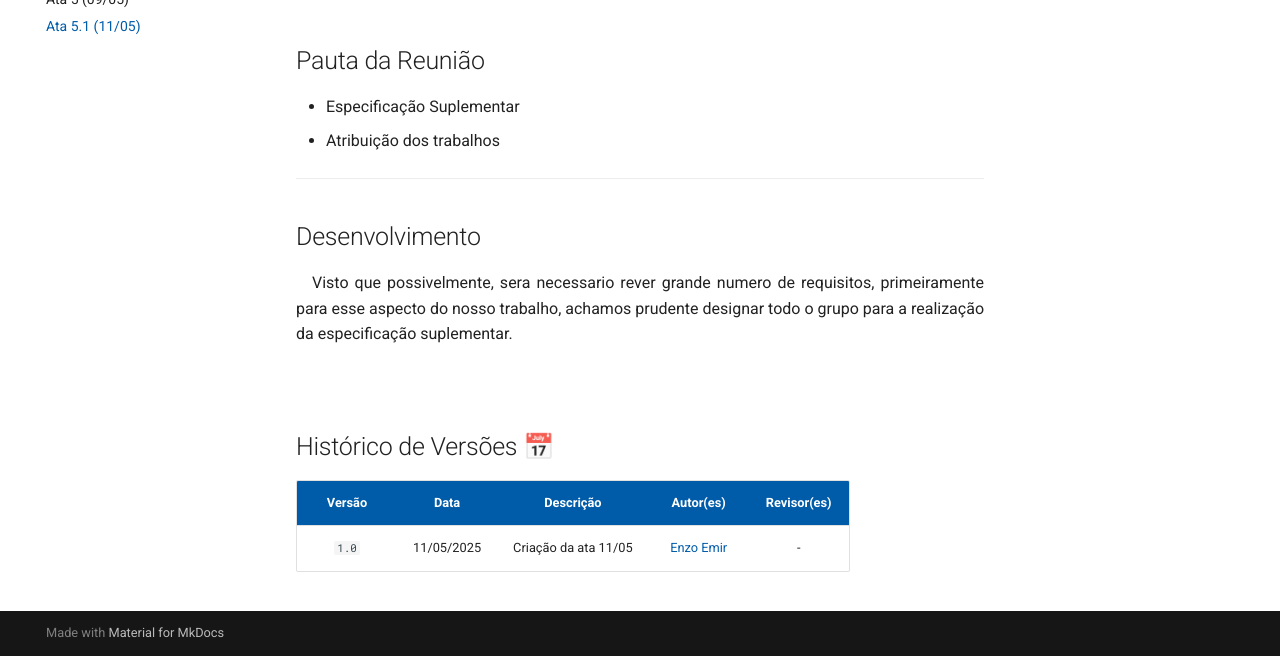
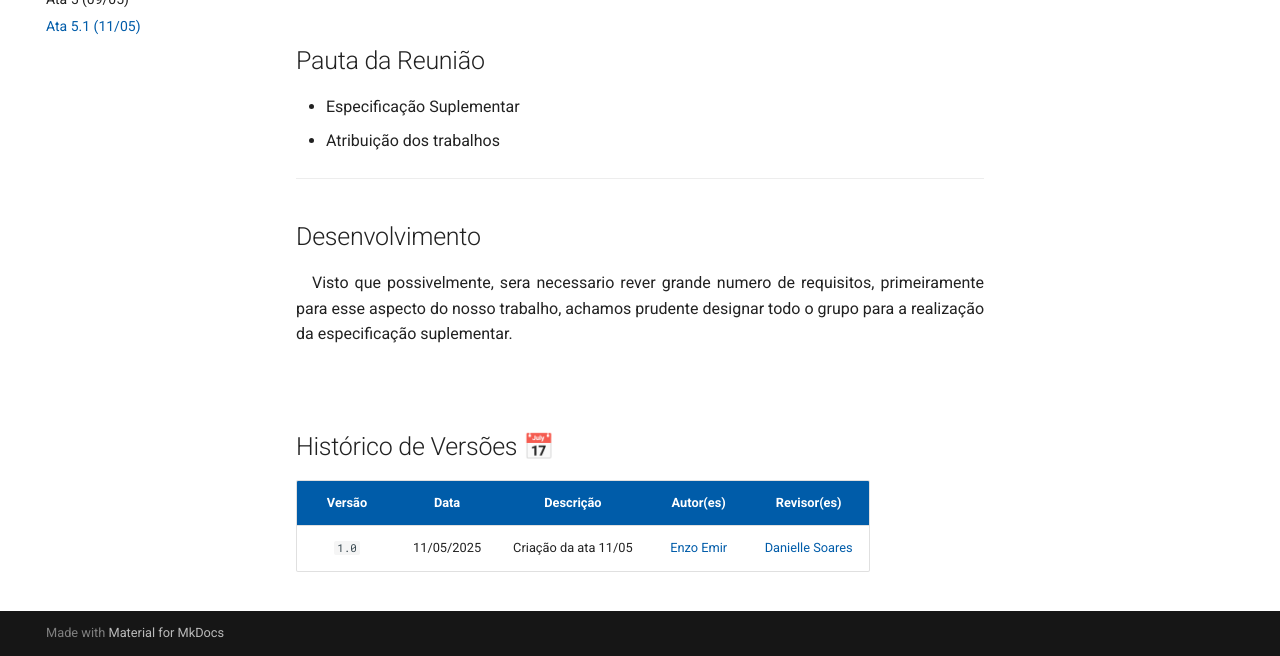
Before and after one commit to eduardodpms/REQ-FGTS, an MkDocs documentation site: the page built from docs/atas/ata_11_05.md, in a window 1280 px wide and 900 px high, scrolled down 735 px, cut to the strip 244-900 px from the top of the window. Built offline with MkDocs 1.6.1 and Material for MkDocs 9.7.7, drawn with Linux system fonts in a browser that asks for light colours; comment, search, counter and statistics services are not loaded.

Commit message:
revisão: atas 11_05 e 09_05

```diff
--- a/docs/atas/ata_11_05.md
+++ b/docs/atas/ata_11_05.md
@@ -39,4 +39,4 @@ Visto que possivelmente, sera necessario rever grande numero de requisitos, prim
 
 | Versão | Data | Descrição | Autor(es) | Revisor(es) |
 | :-: | :-: | :-: | :-: | :-: |
-| `1.0`  | 11/05/2025 | Criação da ata 11/05 | [Enzo Emir](https://github.com/EnzoEmir) | - |
+| `1.0`  | 11/05/2025 | Criação da ata 11/05 | [Enzo Emir](https://github.com/EnzoEmir) | [Danielle Soares](https://github.com/danielle-soaress) |
```
Also changed, not shown: docs/atas/ata_09_05.md (+1 -1 lines).
